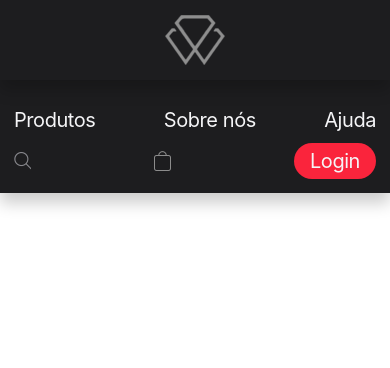
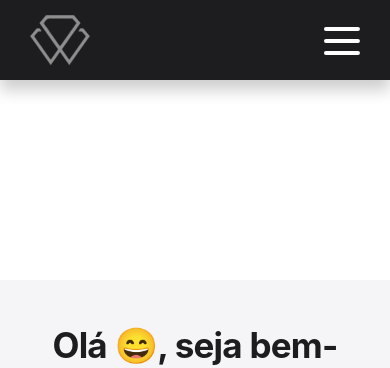
Before and after one commit to pacovicz/projeto-semestral-web, a PHP site: page / in a window 390 px wide. Shown: the part 74-442 px from the top of the page. Run offline with PHP 8.4, Linux system fonts and the light colour scheme.

Commit message:
Ajustes, menu burger e carrinho persistido

```diff
--- a/css/estilos.css
+++ b/css/estilos.css
@@ -13,10 +13,12 @@
 }
 
 nav ul {
+    margin: 0;
+
     display: flex;
     justify-content: space-between;
     align-items: center;
-    gap: 12px;
+    gap: 24px;
 }
 
 nav ul li {
@@ -62,10 +64,6 @@
     border-radius: 50%;
     width: 24px;
     height: 24px;
-}
-
-.escondido {
-    display: none;
 }
 
 a {
@@ -209,10 +207,21 @@
 }
 
 .menu-mobile {
-    display: none;
+    display: flex;
+    justify-content: space-around;
+    gap: 12px;
     background-color:#1d1d1f;
     box-shadow: 0px 10px 15px 0 rgba(0, 0, 0, .20);
     padding: 14px;
+    position: sticky;
+    top: 80px;
+    left: 0px;
+    width: 100%;
+}
+
+.menu-mobile nav ul, .menu-mobile .opcoes {
+    flex-direction: column;
+    gap: 60px;
 }
 
 .produtos-container {
@@ -331,6 +340,11 @@
     height: 120px;
 }
 
+.menu-hamburger {
+    display: none;
+    cursor: pointer;
+}
+
 footer {
     background-color: #1d1d1f;
     color: #FFF;
@@ -340,6 +354,10 @@
     justify-content: center;
     align-items: center;
     gap: 24px;
+}
+
+.escondido {
+    display: none;
 }
 
 @media (max-width: 1100px) {
@@ -377,17 +395,11 @@
         border-radius: 0%;
     }
 
-    .menu {
-        justify-content: center;
-    }
-
     .menu nav, .menu .opcoes {
         display: none;
     }
 
-    .menu-mobile {
-        display: flex;
-        flex-direction: column;
-        gap: 12px;
+    .menu-hamburger {
+        display: inline;
     }
 }
--- a/index.html
+++ b/index.html
@@ -6,9 +6,9 @@
   <meta http-equiv="X-UA-Compatible" content="IE=edge">
   <meta name="viewport" content="width=device-width, initial-scale=1.0">
   <title>e-Kommp</title>
+  <link rel="shortcut icon" type="image/x-icon" href="img/logograndeescura_.png">
   <link rel="stylesheet" type="text/css" href="css/estilos.css">
-  <link rel="shortcut icon" type="image/x-icon" href="img/logograndeescura_.png">
-  <script src="./js/script.js" defer></script>
+  <script src="./js/script.js" async defer></script>
 </head>
 
 <body>
@@ -19,6 +19,12 @@
   </header>
   <div class="menu">
     <img class="logo" src="img/60x50 (2).png">
+    <svg class="menu-hamburger" width="37" height="29" viewBox="0 0 37 29" fill="none"
+      xmlns="http://www.w3.org/2000/svg">
+      <path d="M2.94995 2.94995H34.95" stroke="white" stroke-width="4" stroke-linecap="round" stroke-linejoin="round" />
+      <path d="M2.94995 14.95H34.95" stroke="white" stroke-width="4" stroke-linecap="round" stroke-linejoin="round" />
+      <path d="M2.94995 26.95H34.95" stroke="white" stroke-width="4" stroke-linecap="round" stroke-linejoin="round" />
+    </svg>
     <nav>
       <ul>
         <li><a href="#" class="opcoes-font">Produtos</a></li>
@@ -35,7 +41,7 @@
       <a href="/projeto-semestral-web/paginas/login/index.html" class="botao">Login</a>
     </div>
   </div>
-  <div class="menu-mobile">
+  <div class="menu-mobile escondido">
     <nav>
       <ul>
         <li><a href="#" class="opcoes-font">Produtos</a></li>
--- a/js/script.js
+++ b/js/script.js
@@ -12,8 +12,8 @@
 
 typeWriter();
 
-var qtdCarrinho = 0;
-var produtos = [
+let qtdCarrinho = 0;
+const produtos = [
   {
     id: "1",
     nome: "MEN'S BETTER THAN NAKED&trade; JACKET",
@@ -30,25 +30,34 @@
     imagem: "http://images.thenorthface.com/is/image/TheNorthFace/236x204_CLR/enduro-boa-hydration-pack-AJQZ_JK3_hero.png"
   }
 ];
-var carrinho = [];
+
+const carrinhoPersistido = JSON.parse(localStorage.getItem('carrinho'));
+
+const carrinho = carrinhoPersistido === undefined ? carrinhoPersistido : [];
 
 function comprarProduto(id) {
-  var qtdCarrinhoIcon = document.querySelector('.qtd-carrinho');
+  const qtdCarrinhoIcon = document.querySelector('.qtd-carrinho');
   qtdCarrinhoIcon.classList.remove('escondido');
   qtdCarrinho++;
   qtdCarrinhoIcon.textContent = qtdCarrinho;
 
-  var produtoNoCarrinho = carrinho.find(function (item) {
-    return item.produto === id
-  });
+  const produtoNoCarrinho = carrinho.find(item => item.produto === id);
 
   if (produtoNoCarrinho) {
     produtoNoCarrinho.qtd++;
-    return;
+  }
+  else {
+    carrinho.push({
+      produto: id,
+      qtd: 1
+    });
   }
 
-  carrinho.push({
-    produto: id,
-    qtd: 1
-  });
+  localStorage.setItem('carrinho', JSON.stringify(carrinho));
 }
+
+const menuHamburguer = document.querySelector('.menu-hamburger');
+const menuMobile = document.querySelector('.menu-mobile');
+menuHamburguer.addEventListener('click', () => {
+  menuMobile.classList.toggle('escondido');
+});
--- a/paginas/cadastro/index.html
+++ b/paginas/cadastro/index.html
@@ -6,6 +6,7 @@
   <meta http-equiv="X-UA-Compatible" content="IE=edge">
   <meta name="viewport" content="width=device-width, initial-scale=1.0">
   <title>Login</title>
+  <link rel="shortcut icon" type="image/x-icon" href="../../img/logograndeescura_.png">
   <link rel="stylesheet" href="estilo.css">
 </head>
 
--- a/paginas/login/index.html
+++ b/paginas/login/index.html
@@ -6,6 +6,7 @@
   <meta http-equiv="X-UA-Compatible" content="IE=edge">
   <meta name="viewport" content="width=device-width, initial-scale=1.0">
   <title>Login</title>
+  <link rel="shortcut icon" type="image/x-icon" href="../../img/logograndeescura_.png">
   <link rel="stylesheet" href="estilo.css">
 </head>
 
```
